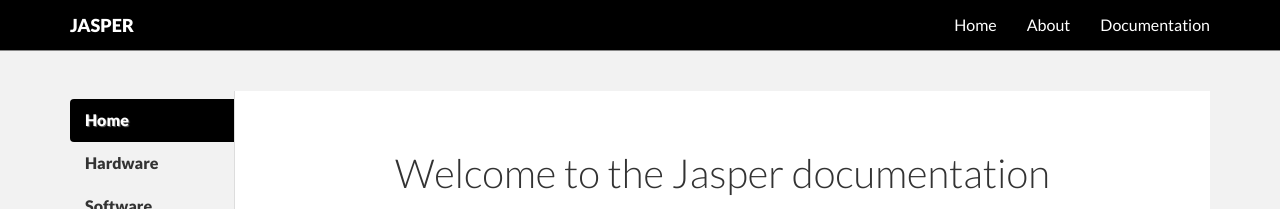
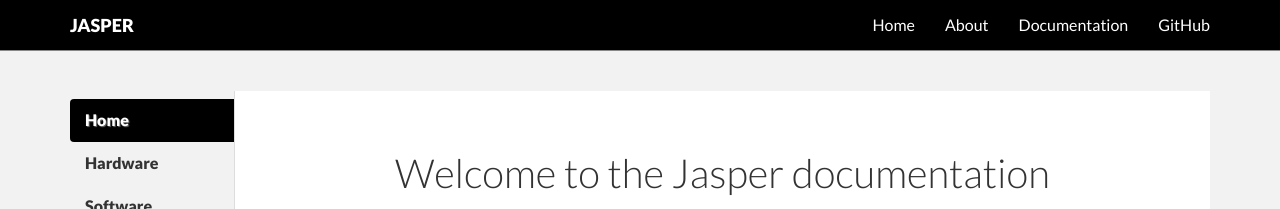
Before and after one commit to jasperproject/jasperproject.github.io, a Jekyll site: the page built from documentation/index.html, in a window 1280 px wide. Shown: the top 209 px of the page. Built offline with Jekyll 4.4.1, drawn with Linux system fonts in a browser that asks for light colours; nearby versions of some CDN libraries.

Commit message:
github link on all pages

```diff
--- a/_layouts/default.html
+++ b/_layouts/default.html
@@ -58,6 +58,7 @@
             <li><a href="/">Home</a></li>
             <li><a href="/#about">About</a></li>
             <li><a href="/documentation">Documentation</a></li>
+            <li><a target="_blank" href="https://github.com/jasperproject">GitHub</a></li>
           </ul>
         </div><!--/.nav-collapse -->
       </div>
```
